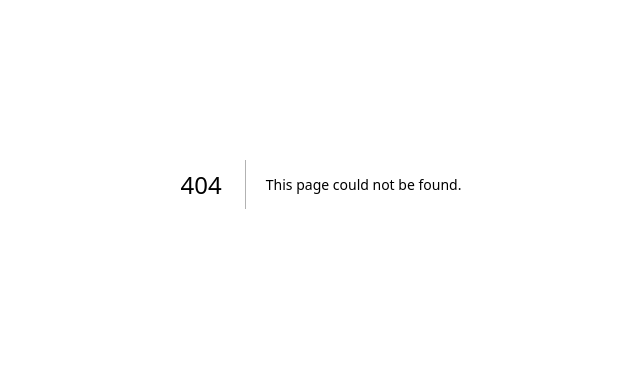
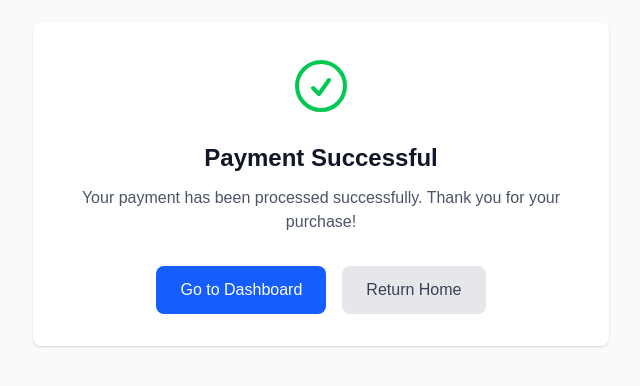
Before and after one commit to IvyWayEDU/RealIvyWay-Cursor, a Next.js app: page /checkout/success in a window 1280 px wide. Before the commit this address had no page. Shown: the part 216-602 px from the top of the page, without its empty margins (319-959 px from the left). Built offline with nearby package versions, Linux system fonts and the light colour scheme.

Commit message:
Add Stripe checkout success and cancel pages

```diff
--- /dev/null
+++ b/app/checkout/cancel/page.tsx
@@ -0,0 +1,48 @@
+import Link from 'next/link';
+
+export default function CheckoutCancelPage() {
+  return (
+    <div className="min-h-screen w-full bg-gray-50 flex justify-center items-center py-12 px-4">
+      <div className="w-full max-w-xl bg-white rounded-lg shadow p-8 text-center">
+        <div className="mb-6">
+          <svg
+            className="mx-auto h-16 w-16 text-gray-400"
+            fill="none"
+            viewBox="0 0 24 24"
+            strokeWidth="1.5"
+            stroke="currentColor"
+          >
+            <path
+              strokeLinecap="round"
+              strokeLinejoin="round"
+              d="M9.75 9.75l4.5 4.5m0-4.5l-4.5 4.5M21 12a9 9 0 11-18 0 9 9 0 0118 0z"
+            />
+          </svg>
+        </div>
+
+        <h1 className="text-2xl font-semibold text-gray-900 mb-3">
+          Payment Canceled
+        </h1>
+
+        <p className="text-gray-600 mb-8">
+          Your payment was canceled. No charges have been made to your account.
+        </p>
+
+        <div className="flex flex-col sm:flex-row gap-4 justify-center">
+          <Link
+            href="/checkout"
+            className="bg-blue-600 text-white py-3 px-6 rounded-lg font-medium hover:bg-blue-700 transition-colors"
+          >
+            Try Again
+          </Link>
+          <Link
+            href="/"
+            className="bg-gray-200 text-gray-700 py-3 px-6 rounded-lg font-medium hover:bg-gray-300 transition-colors"
+          >
+            Go Back
+          </Link>
+        </div>
+      </div>
+    </div>
+  );
+}
--- /dev/null
+++ b/app/checkout/success/page.tsx
@@ -0,0 +1,48 @@
+import Link from 'next/link';
+
+export default function CheckoutSuccessPage() {
+  return (
+    <div className="min-h-screen w-full bg-gray-50 flex justify-center items-center py-12 px-4">
+      <div className="w-full max-w-xl bg-white rounded-lg shadow p-8 text-center">
+        <div className="mb-6">
+          <svg
+            className="mx-auto h-16 w-16 text-green-500"
+            fill="none"
+            viewBox="0 0 24 24"
+            strokeWidth="1.5"
+            stroke="currentColor"
+          >
+            <path
+              strokeLinecap="round"
+              strokeLinejoin="round"
+              d="M9 12.75L11.25 15 15 9.75M21 12a9 9 0 11-18 0 9 9 0 0118 0z"
+            />
+          </svg>
+        </div>
+
+        <h1 className="text-2xl font-semibold text-gray-900 mb-3">
+          Payment Successful
+        </h1>
+
+        <p className="text-gray-600 mb-8">
+          Your payment has been processed successfully. Thank you for your purchase!
+        </p>
+
+        <div className="flex flex-col sm:flex-row gap-4 justify-center">
+          <Link
+            href="/dashboard"
+            className="bg-blue-600 text-white py-3 px-6 rounded-lg font-medium hover:bg-blue-700 transition-colors"
+          >
+            Go to Dashboard
+          </Link>
+          <Link
+            href="/"
+            className="bg-gray-200 text-gray-700 py-3 px-6 rounded-lg font-medium hover:bg-gray-300 transition-colors"
+          >
+            Return Home
+          </Link>
+        </div>
+      </div>
+    </div>
+  );
+}
```
